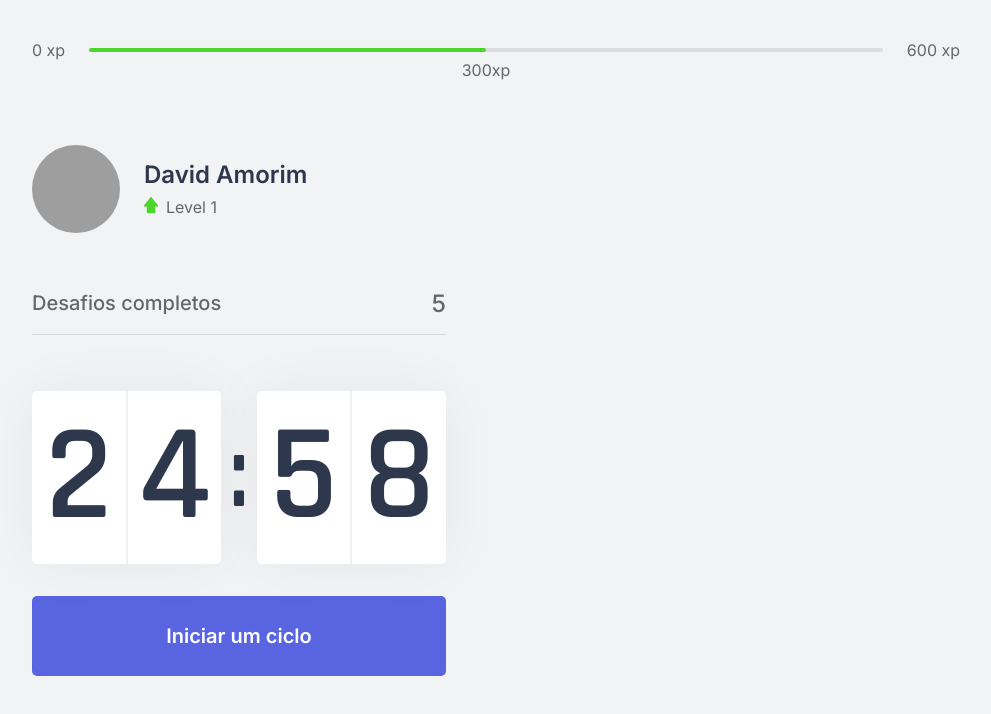
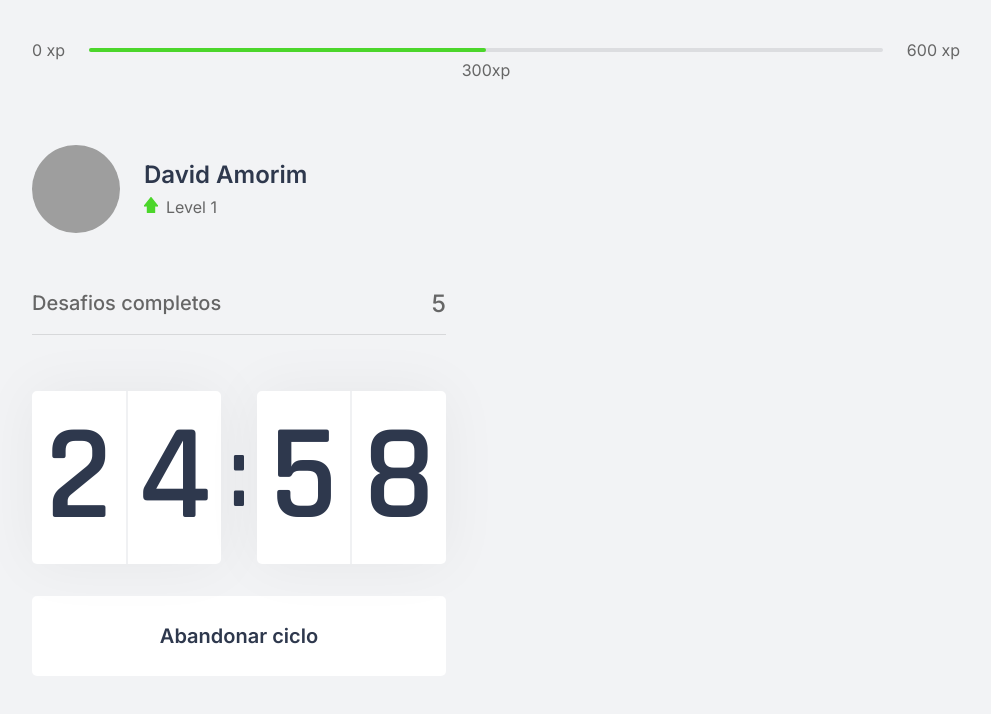
Before and after one commit to davidffa/MoveIt, a Next.js app: page / in a window 1280 px wide. Both pictures are taken after a click on the button "Iniciar um ciclo". Shown: the top 714 px of the page, without its empty margins (144-1135 px from the left). Built offline with nearby package versions, Linux system fonts and the light colour scheme; grey boxes are pictures that could not be loaded.

Commit message:
Finished Countdown component

```diff
--- a/src/components/Countdown.tsx
+++ b/src/components/Countdown.tsx
@@ -1,9 +1,12 @@
 import { useState, useEffect } from 'react';
 import styles from '../styles/components/Countdown.module.css';
 
+let countdownTimeout: NodeJS.Timeout;
+
 export function Countdown() {
   const [time, setTime] = useState(25 * 60);
-  const [active, setActive] = useState(false);
+  const [isActive, setIsActive] = useState(false);
+  const [hasFinished, setHasFinished] = useState(false);
 
   const minutes = ~~(time / 60);
   const seconds = time % 60;
@@ -12,16 +15,25 @@
   const [secondLeft, secondRight] = String(seconds).padStart(2, '0').split('');
 
   function startCountdown() {
-    setActive(true);
+    setIsActive(true);
+  }
+
+  function resetCountdown() {
+    clearTimeout(countdownTimeout);
+    setIsActive(false);
+    setTime(25 * 60);
   }
 
   useEffect(() => {
-    if (active && time > 0) {
-      setTimeout(() => {
+    if (isActive && time > 0) {
+      countdownTimeout = setTimeout(() => {
         setTime(time - 1);
       }, 1000);
+    }else if (isActive && time === 0) {
+      setHasFinished(true);
+      setIsActive(false);
     }
-  }, [active, time]);
+  }, [isActive, time]);
 
   return (
     <div>
@@ -37,6 +49,24 @@
         </div>
       </div>
 
+      { hasFinished ? (
+        <button
+          disabled
+          className={styles.countdownButton}
+        >
+          Ciclo encerrado
+        </button>
+      ) : (
+        <>
+          { isActive ? (
+            <button
+              type="button"
+              className={`${styles.countdownButton} ${styles.countdownButtonActive}`}
+              onClick={resetCountdown}
+            >
+              Abandonar ciclo
+            </button>
+          ) : (
             <button
               type="button"
               className={styles.countdownButton}
@@ -44,6 +74,9 @@
             >
               Iniciar um ciclo
             </button>
+          )}
+        </>
+      )}
     </div>
   )
 }
--- a/src/styles/components/Countdown.module.css
+++ b/src/styles/components/Countdown.module.css
@@ -59,6 +59,22 @@
   transition: background-color 0.2s;
 }
 
-.countdownButton:hover {
+.countdownButton:not(:disabled):hover {
   background: var(--blue-dark);
 }
+
+.countdownButtonActive {
+  background: var(--white);
+  color: var(--title);
+}
+
+.countdownButtonActive:not(:disabled):hover {
+  background: var(--red);
+  color: var(--white);
+}
+
+.countdownButton:disabled {
+  background: var(--white);
+  color: var(--text);
+  cursor: not-allowed;
+}
```
Lines whose indentation alone changed are shown as unchanged.
